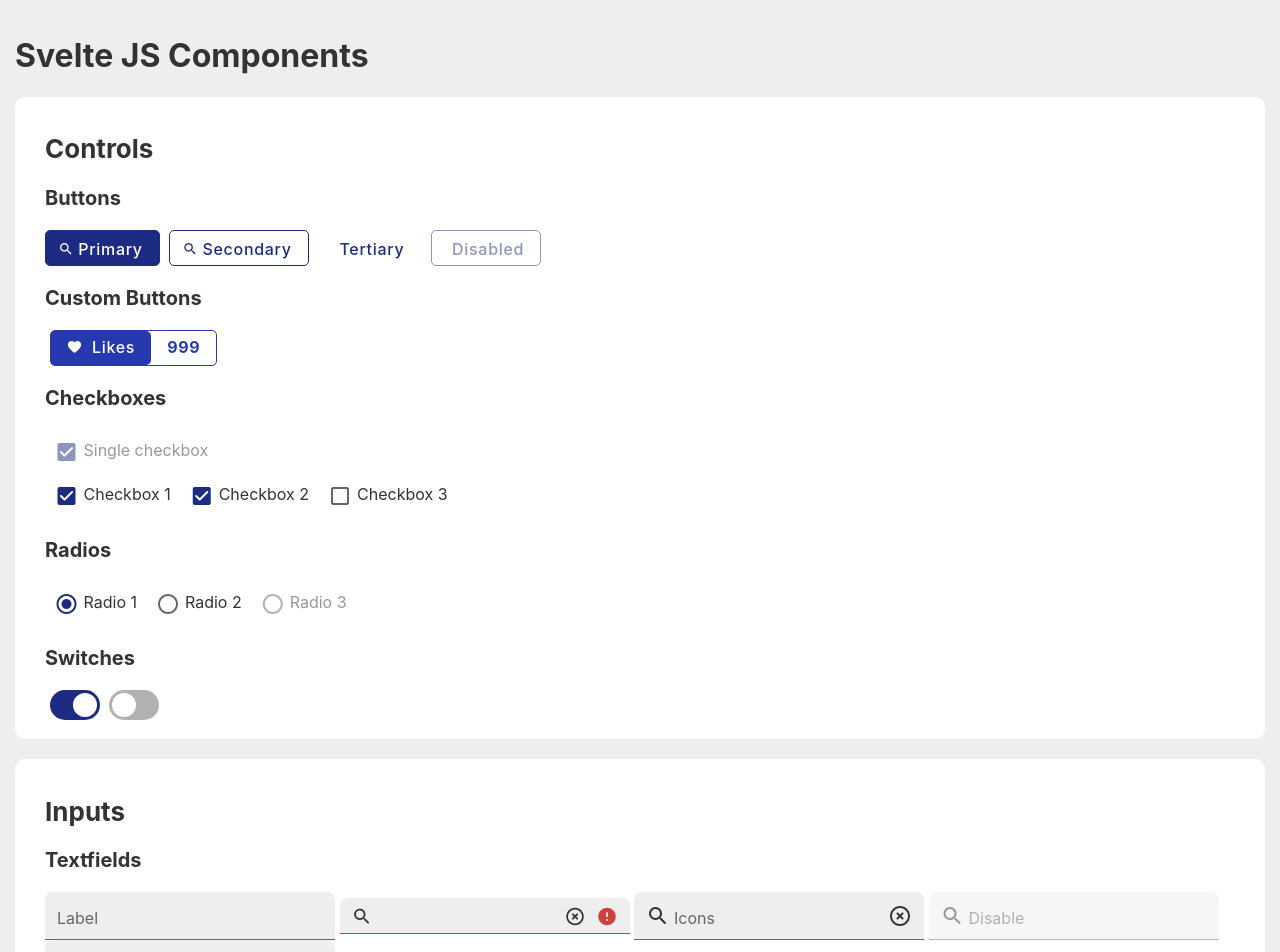
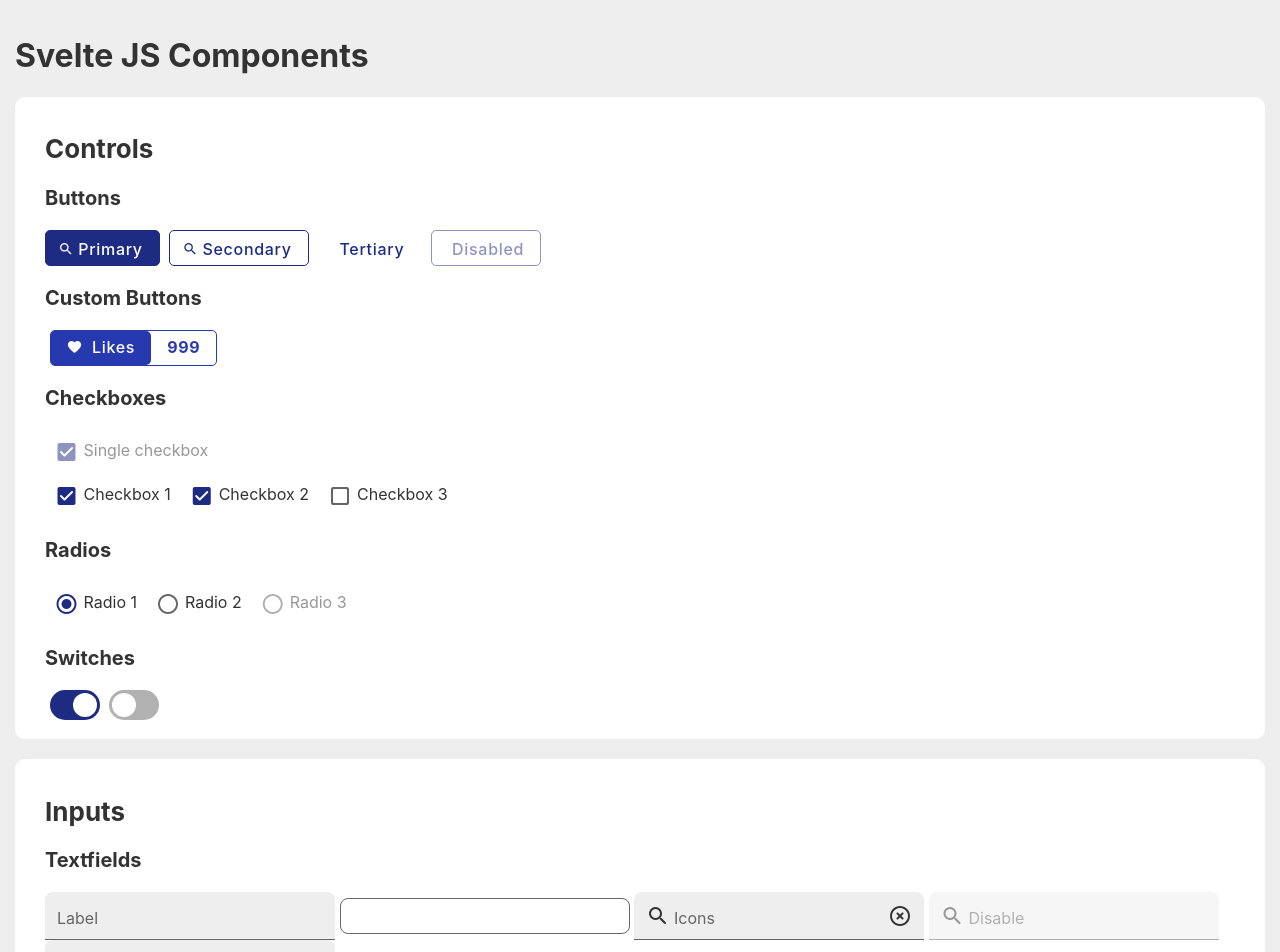
Before and after one commit to mrmuscles33/svelte-app, a Svelte app: page / in a window 1280 px wide. Shown: the top 952 px of the page. Built offline with nearby package versions, Linux system fonts and the light colour scheme.

Commit message:
Ne pas générer le label dans les champs input si il est vide

```diff
--- a/src/App.svelte
+++ b/src/App.svelte
@@ -149,9 +149,7 @@
 			label="Label"
 		/>
 		<Textfield
-			errorMessage="toto"
-			iconLeft="search"
-			iconRight="highlight_off"
+			filled={false}
 		/>
 		<Textfield
 			label="Icons"
--- a/src/Components/Textfield.svelte
+++ b/src/Components/Textfield.svelte
@@ -138,7 +138,9 @@
                 on:blur={onBlur}
                 on:keydown={onKeyDown}
                 on:keyup={onKeyUp}/>
-        <label for={id}>{label}</label>
+        {#if label != ""}
+                <label for={id}>{label}</label>
+        {/if}
         {#if iconLeft != ""}
                 <span class="textfield-icon textfield-icon-left material-icons-round">{iconLeft}</span>
         {/if}
```
